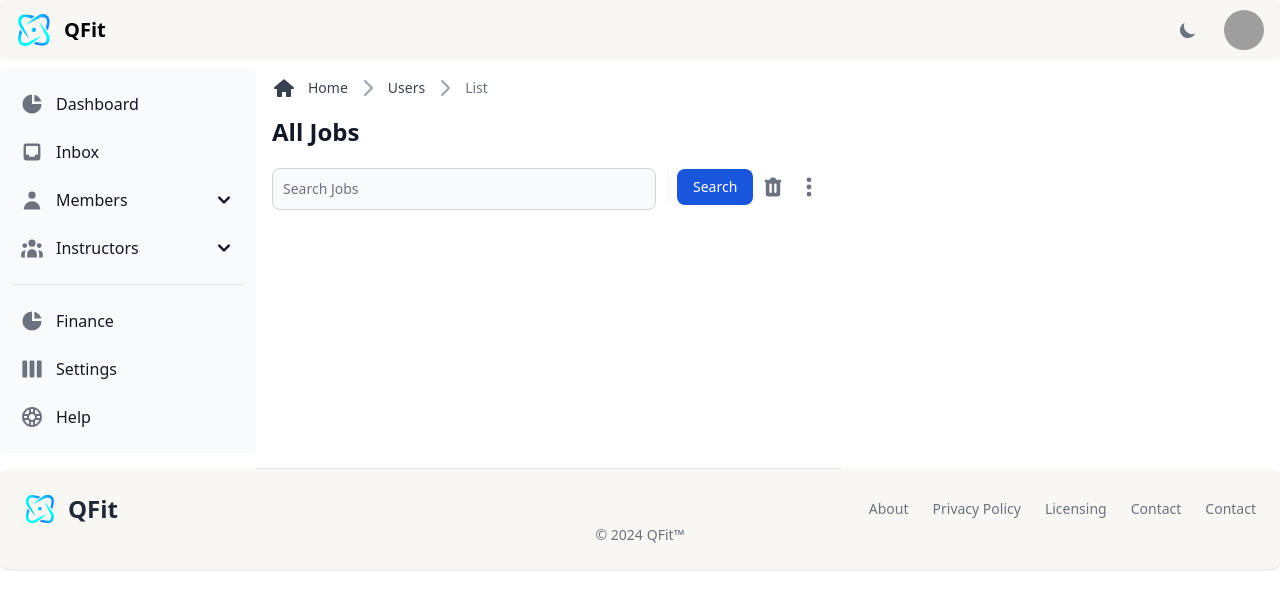
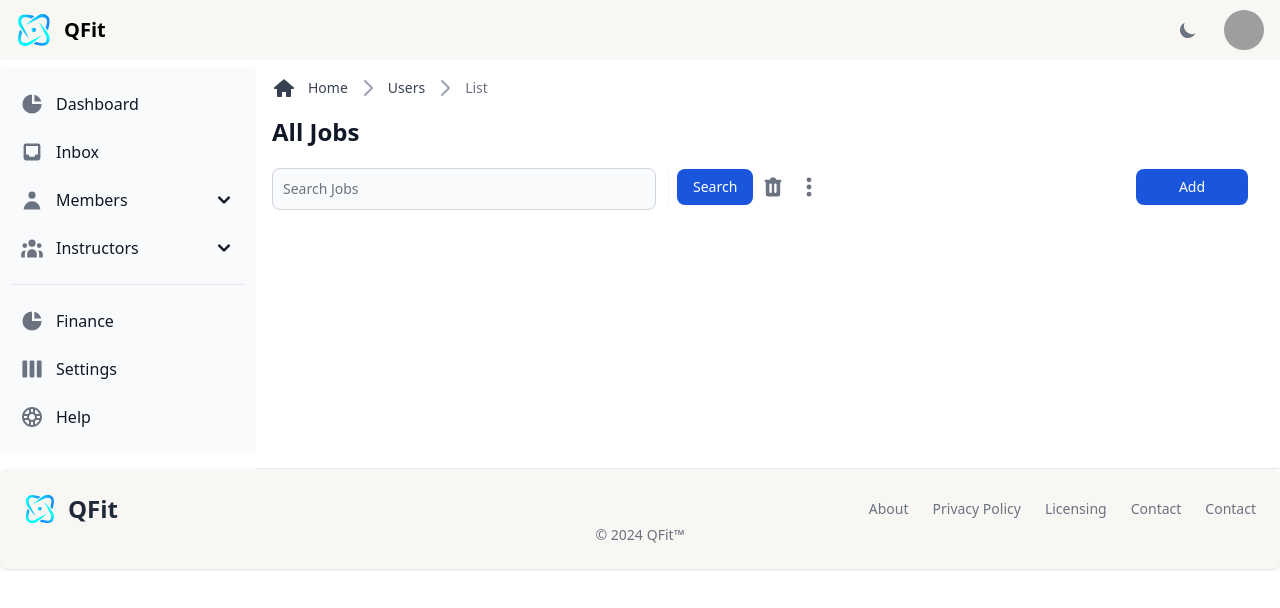
Before and after one commit to raveen200/QFIT_Member-FE, a React (Vite) app: page / in a window 1280 px wide. Shown: the top 608 px of the page. Built offline with nearby package versions, Linux system fonts and the light colour scheme; grey boxes are pictures that could not be loaded.

Commit message:
finalize list member header

```diff
--- a/src/layout/AppLayout.jsx
+++ b/src/layout/AppLayout.jsx
@@ -10,7 +10,7 @@ function AppLayout(props) {
         <div className="mt-2 mb-4">
           <AppSideMenu />
         </div>
-        <div className="flex flex-row justify-center bg-slate-50">{props.children}</div>
+        <div className="flex flex-row justify-center w-full bg-slate-50">{props.children}</div>
       </div>
 
       <AppFooter />
--- a/src/pages/UserListPage.jsx
+++ b/src/pages/UserListPage.jsx
@@ -4,7 +4,7 @@ import GreaterThanIcon from "../components/custom/Icon/GreaterThanIcon";
 
 function UserLIstPage() {
   return (
-    <div className="block  w-full justify-between border-b border-gray-200 bg-white p-4 dark:border-gray-700 dark:bg-gray-800 sm:flex">
+    <div className=" w-full border-b border-gray-200 bg-white p-4 dark:border-gray-700 dark:bg-gray-800 sm:flex">
       <div className="mb-1 w-full">
         <div className="mb-4">
           <nav aria-label="Breadcrumb" className="mb-4">
@@ -43,7 +43,8 @@ function UserLIstPage() {
             All Jobs
           </h1>
         </div>
-        <div className="sm:flex items-center">
+
+        <div className="sm:flex flex-row items-center justify-between w-full">
           <div className="mb-3 hidden items-center dark:divide-gray-700 sm:mb-0 sm:flex sm:divide-x sm:divide-gray-100">
             <form className="lg:pr-3">
               <label
@@ -89,9 +90,7 @@ function UserLIstPage() {
                 </svg>
               </a>
 
-              <a
-
-                className="inline-flex  justify-center rounded p-1 text-gray-500 hover:text-gray-900 dark:text-gray-400 dark:hover:bg-gray-700 dark:hover:text-white">
+              <a className="inline-flex  justify-center rounded p-1 text-gray-500 hover:text-gray-900 dark:text-gray-400 dark:hover:bg-gray-700 dark:hover:text-white">
                 <span className="sr-only">Settings</span>
                 <svg
                   stroke="currentColor"
@@ -107,6 +106,12 @@ function UserLIstPage() {
               </a>
             </div>
           </div>
+
+          <div className="ml-auto mr-4 flex-col items-center space-x-2 sm:space-x-3">
+            <button className=" text-white lg:w-28 md:w-24 sm:w-20  bg-blue-700 hover:bg-blue-800 focus:ring-4 focus:outline-none focus:ring-blue-300 font-medium rounded-lg text-sm px-4 py-2 dark:bg-blue-600 dark:hover:bg-blue-700 dark:focus:ring-blue-800">
+              Add
+            </button>
+          </div>
         </div>
       </div>
     </div>
```
